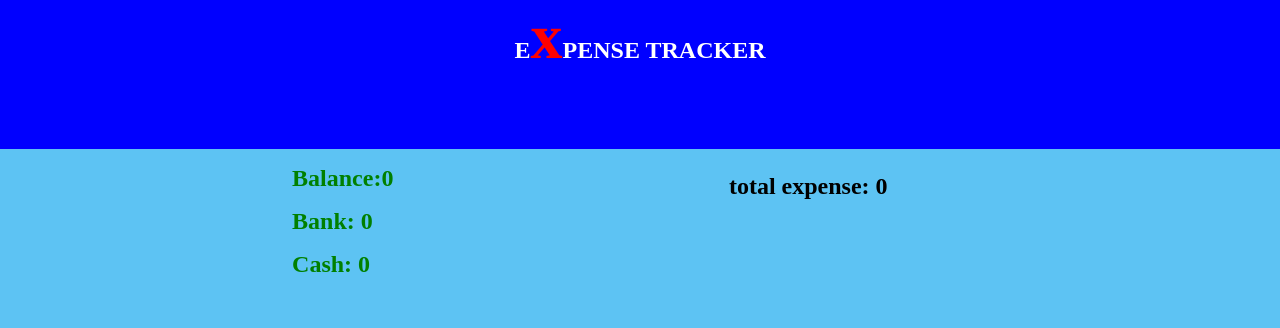
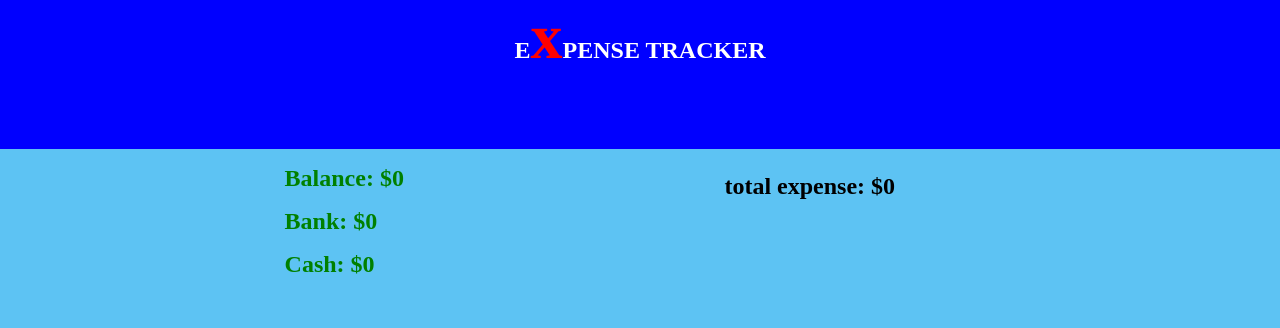
Before and after one commit to Irirwanirira/expense-tracker, a React (Create React App) app in the folder frontEnd/: page / in a window 1280 px wide. Shown: the top 328 px of the page. Built offline with nearby package versions, Linux system fonts and the light colour scheme; no server answers.

Commit message:
Add styles

```diff
--- a/frontEnd/src/features/NavBar/Balance.jsx
+++ b/frontEnd/src/features/NavBar/Balance.jsx
@@ -51,17 +51,17 @@ function Balance({ transactions }) {
       <div className='wallet'>
         <p className={`${Balance < totalExpenses ? 'red-flag' : 'good-track'}`}>
           Balance:
-          <span>{Balance}</span>
+          <span> ${Balance}</span>
         </p>
         <p className={`${bankIncome < 0 ? 'red-flag' : 'good-track'}`}>
-          Bank: {bankIncome}
+          Bank: ${bankIncome}
         </p>
         <p className={`${cashIncome < 0 ? 'red-flag' : 'good-track'}`}>
-          Cash: {cashIncome}
+          Cash: ${cashIncome}
         </p>
       </div>
       <div>
-        <p className='expense'>total expense: {totalExpenses}</p>
+        <p className='expense'>total expense: ${totalExpenses}</p>
       </div>
     </WrapperHead>
   );
--- a/frontEnd/src/features/transaction/Transaction.jsx
+++ b/frontEnd/src/features/transaction/Transaction.jsx
@@ -14,7 +14,7 @@ function Transaction({ transaction }) {
             <p>{transaction.date}</p>
             <p>{transaction.category}</p>
             <p>{transaction.name}</p>
-            <p>{transaction.price}</p>
+            <p>${transaction.price}</p>
             <p>{transaction.method}</p>
             <p className={`${transaction.option === 'Income' ? 'green-flag' : 'red-flag'}`}>{transaction.option}</p>
 
```
Also changed, not shown: 1 other file (tests, documents, lock files or other folders).
